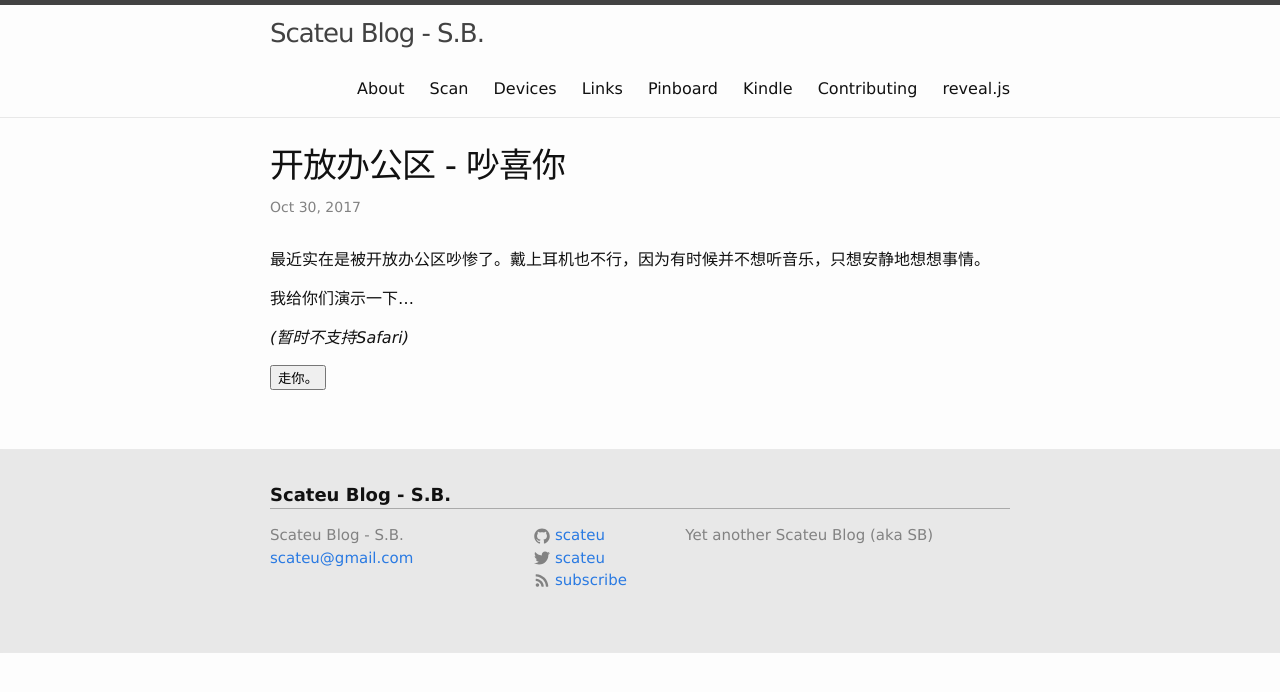
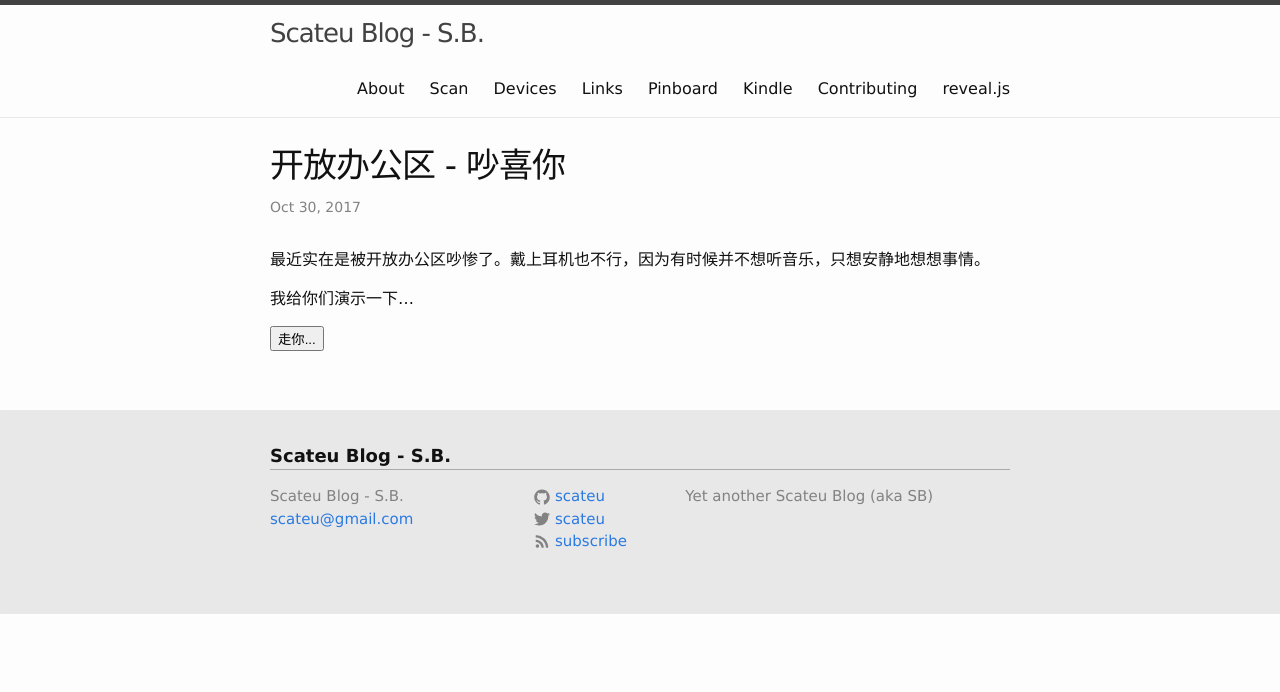
Before and after one commit to scateu/scateu.github.io, a Jekyll site: the page built from _posts/2017-10-30-office-sounds-like-shit.md, in a window 1280 px wide. Shown: the top 692 px of the page. Built offline with Jekyll 4.4.1, drawn with Linux system fonts in a browser that asks for light colours; nearby versions of some CDN libraries; comment, search, counter and statistics services are not loaded.

Commit message:
Mon Oct 30 22:42:47 CST 2017

```diff
--- a/_posts/2017-10-30-office-sounds-like-shit.md
+++ b/_posts/2017-10-30-office-sounds-like-shit.md
@@ -7,9 +7,6 @@ layout: post
 最近实在是被开放办公区吵惨了。戴上耳机也不行，因为有时候并不想听音乐，只想安静地想想事情。
 
 我给你们演示一下...
-
-*(暂时不支持Safari)*
-
 
 <script>
 var audio = [];
@@ -46,4 +43,4 @@ function loop() {
 // https://stackoverflow.com/questions/6962658/randomize-setinterval-how-to-rewrite-same-random-after-random-interval
 </script>
 
-<input type="button" value="走你。"  onclick="loop()">
+<input type="button" value="走你..."  onclick="javascript:loop()">
```
